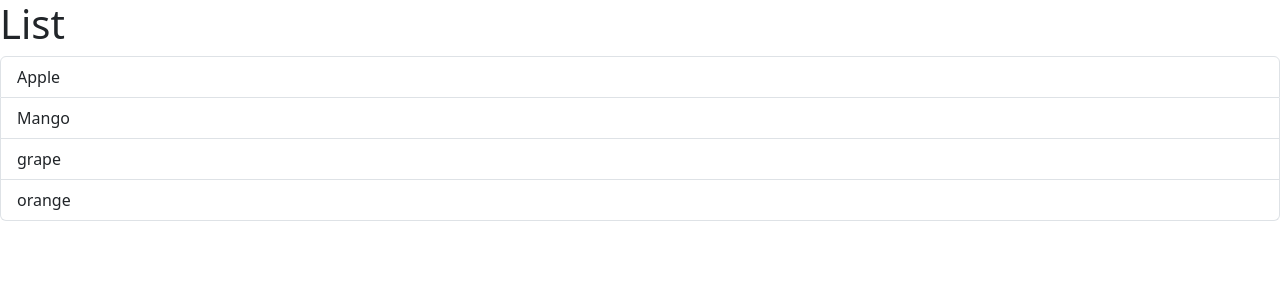
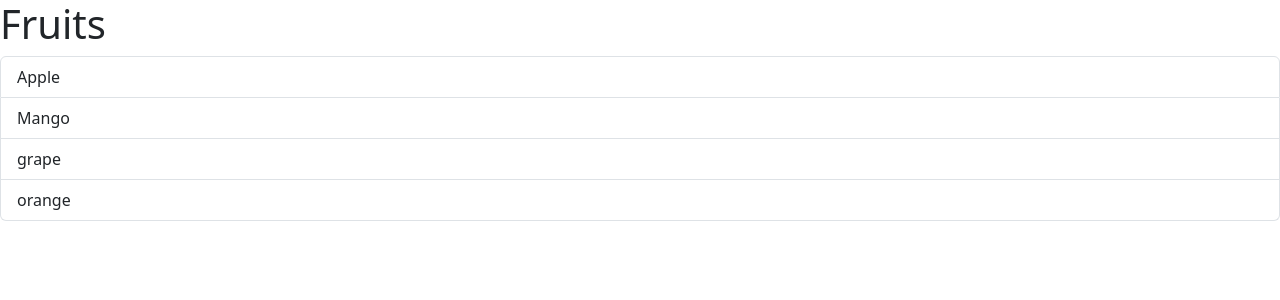
Before and after one commit to shakyarishesh/React-Learning, a React (Vite) app: page / in a window 1280 px wide. Shown: the top 300 px of the page. Built offline with nearby package versions, Linux system fonts and the light colour scheme.

Commit message:
feat: passing data via props

```diff
--- a/src/App.tsx
+++ b/src/App.tsx
@@ -1,7 +1,10 @@
 import ListGroup from './components/ListGroup';
 
 function App() {
-  return <div><ListGroup></ListGroup></div>
+    let items = ["Apple", "Mango", "grape", "orange"];
+
+
+  return <div><ListGroup items={items} heading='Fruits'></ListGroup></div>
 }
 
 export default App;
--- a/src/components/ListGroup.tsx
+++ b/src/components/ListGroup.tsx
@@ -1,7 +1,11 @@
 import { useState } from "react";
 
-function ListGroup() {
-  let items = ["Apple", "Mango", "grape", "orange"];
+interface ListGroupProps {
+  items: string[];
+  heading: string;
+}
+
+function ListGroup({items, heading}: ListGroupProps) {
   const [selectedIndex, setSelectedIndex] = useState(-1);
 
   const getMessage = () => {
@@ -10,7 +14,7 @@ function ListGroup() {
 
   return (
     <>
-      <h1>List</h1>
+      <h1>{heading}</h1>
       <ul className="list-group">
         {getMessage()}
         {items.map((item, index) => (
```
Also changed, not shown: 1 other file (tests, documents, lock files or other folders).
